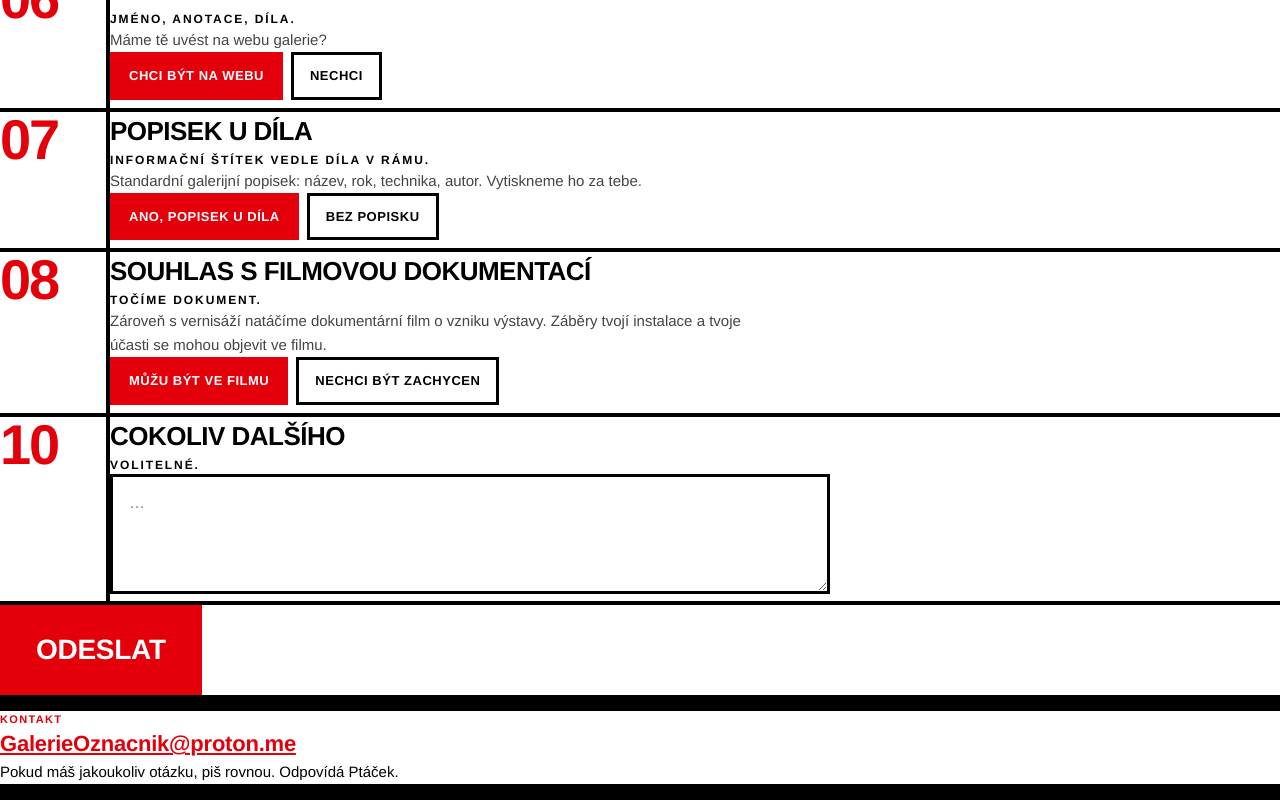
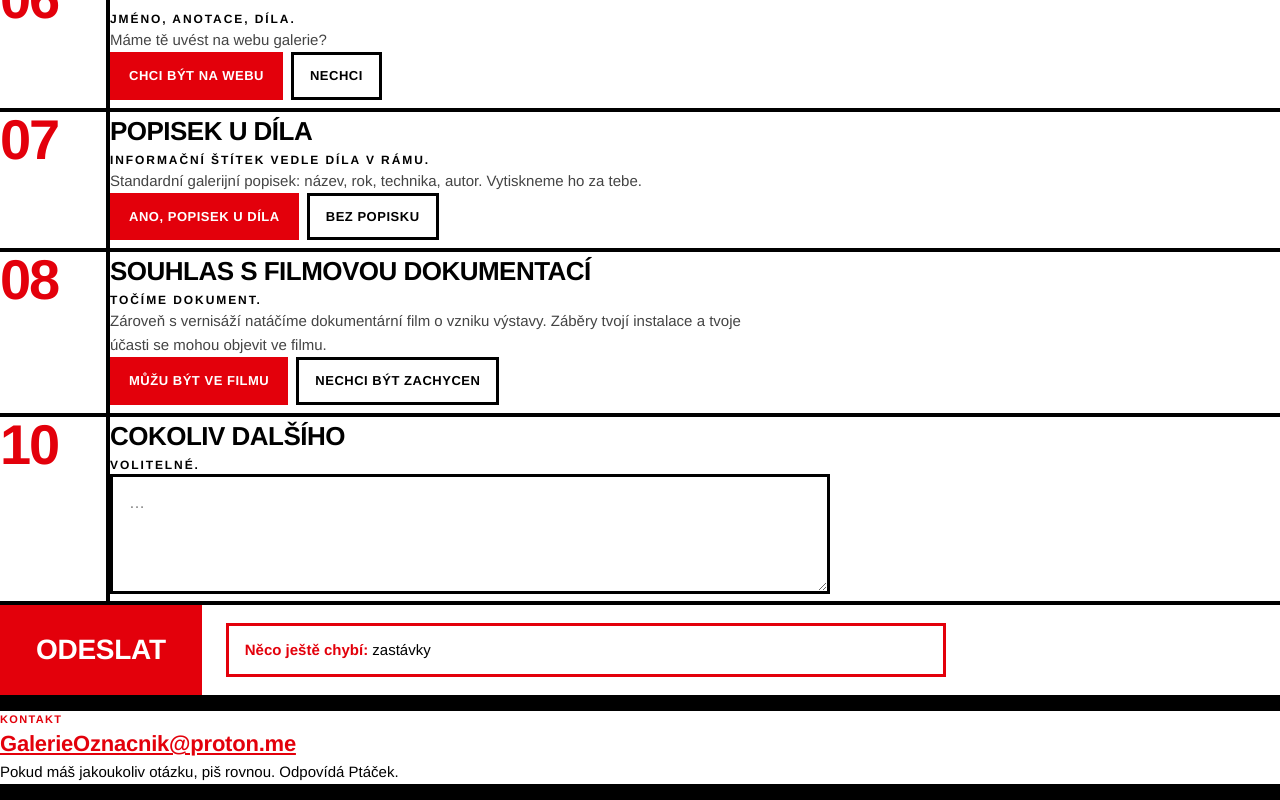
Before and after one commit to oznacnik/oznacnik.github.io, a Next.js app: page /prijato in a window 1280 px wide. Both pictures are taken after typing "Sample", "name@example.com", "Sample", "Sample", "Sample", "Sample" into the empty fields and a click on the button "ODESLAT". Shown: the part 1530-2330 px from the top of the page. Built offline with nearby package versions, Linux system fonts and the light colour scheme.

Commit message:
Prijato form: enforce copies = stops × 2 + add canon doc
Block submit until total copies across all works matches the
calculated označník count (stops × 2). Show inline missing-fields
message after first failed submit attempt.

Add TRAM_GALLERY_CANON.md internal documentation.

```diff
--- a/app/prijato/PrijatoForm.tsx
+++ b/app/prijato/PrijatoForm.tsx
@@ -46,8 +46,23 @@ function isFilled(s: FormState): { ok: boolean; missing: string[] } {
   const missing: string[] = [];
   if (!s.name.trim()) missing.push("jméno");
   if (!s.email.trim() || !/^\S+@\S+\.\S+$/.test(s.email)) missing.push("e-mail");
-  if (!s.stops || parseInt(s.stops, 10) < 1) missing.push("zastávky");
+  const stopsNum = parseInt(s.stops, 10);
+  if (!s.stops || stopsNum < 1) missing.push("zastávky");
   if (!s.works.some((w) => w.title.trim())) missing.push("seznam děl");
+  // Součet kopií musí přesně sednout na počet označníků (stops × 2)
+  if (stopsNum >= 1 && s.works.some((w) => w.title.trim())) {
+    const slots = stopsNum * 2;
+    const total = s.works.reduce((acc, w) => {
+      const n = parseInt(w.count, 10);
+      return acc + (isNaN(n) ? 0 : n);
+    }, 0);
+    if (total !== slots) {
+      const diff = total - slots;
+      missing.push(
+        diff > 0 ? `počet kopií (o ${diff} víc)` : `počet kopií (chybí ${Math.abs(diff)})`
+      );
+    }
+  }
   if (!s.web) missing.push("web");
   if (!s.popisek) missing.push("popisek");
   if (!s.film) missing.push("film");
@@ -220,6 +235,7 @@ export default function PrijatoForm() {
     "idle"
   );
   const [submitDetail, setSubmitDetail] = useState<string>("");
+  const [showValidation, setShowValidation] = useState(false);
 
   const status = useMemo(() => isFilled(s), [s]);
   const filled = useMemo(() => filledCount(s), [s]);
@@ -248,6 +264,7 @@ export default function PrijatoForm() {
   const handleSubmit = async (e: React.FormEvent) => {
     e.preventDefault();
     if (!status.ok) {
+      setShowValidation(true);
       setTouched(
         new Set([
           "name",
@@ -728,6 +745,21 @@ export default function PrijatoForm() {
         >
           {submitState === "sending" ? COPY.submit.sending : COPY.submit.idle}
         </button>
+        {showValidation && !status.ok && (
+          <div
+            className="type-body"
+            style={{
+              color: DPP,
+              border: `3px solid ${DPP}`,
+              padding: "12px 16px",
+              flexBasis: "100%",
+              maxWidth: 720,
+            }}
+          >
+            <strong>Něco ještě chybí:</strong>{" "}
+            <span style={{ color: "#000" }}>{status.missing.join(", ")}</span>
+          </div>
+        )}
         {(submitState === "error" || submitState === "warning") && (
           <div
             className="type-body"
```
Also changed, not shown: 1 other file (tests, documents, lock files or other folders).
